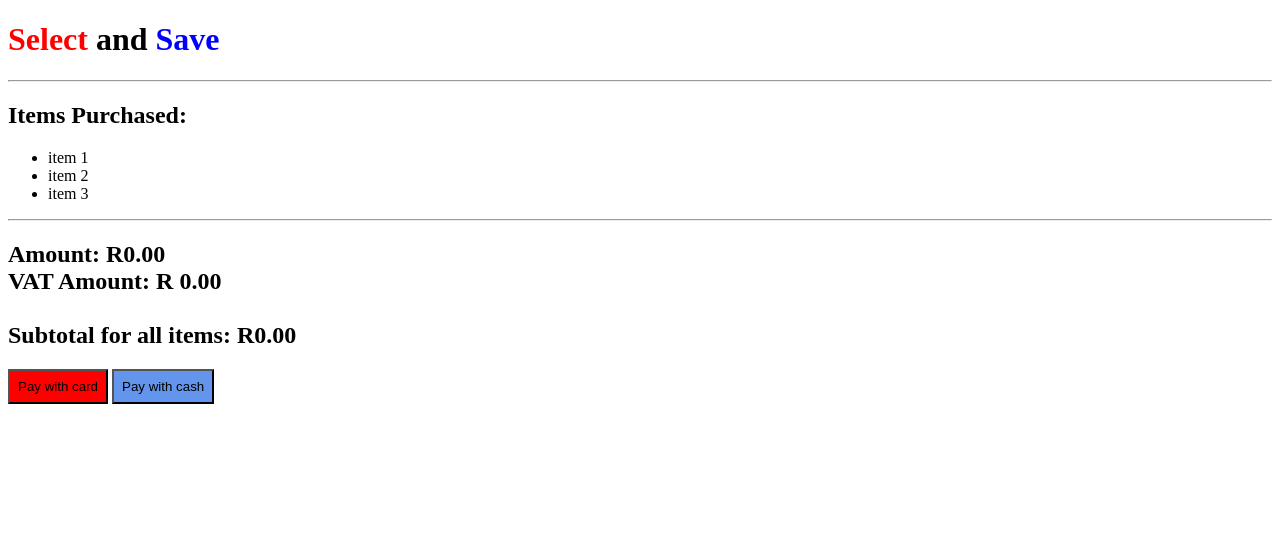
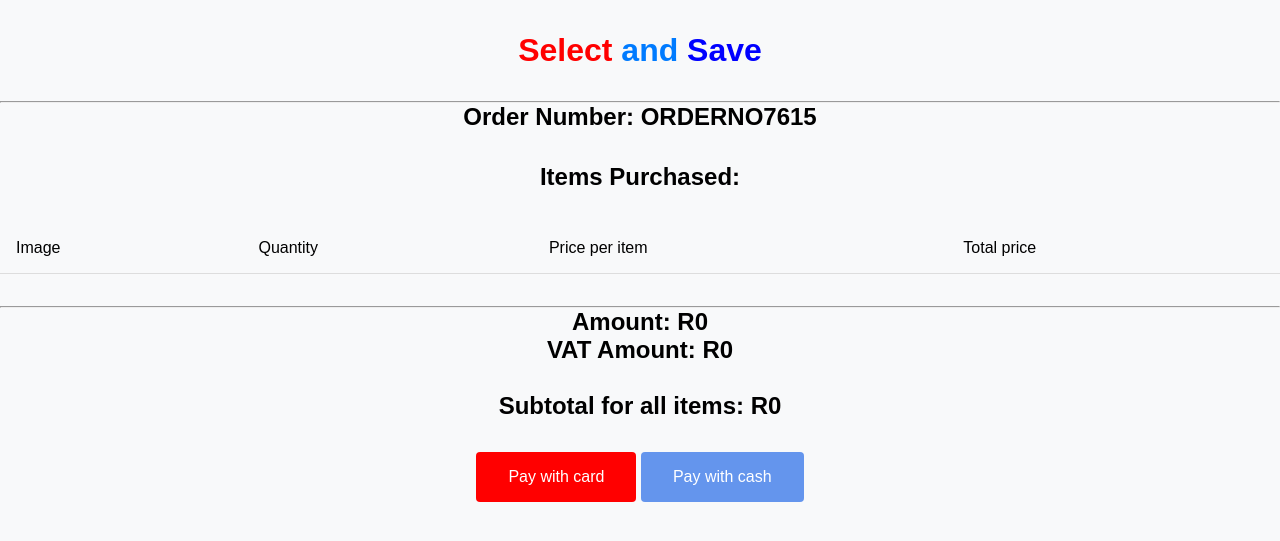
Before and after one commit to Robofish996/PHP-POS-Challenge, a PHP site: page /views/checkout.php in a window 1280 px wide. Shown: the top 541 px of the page. Run offline with PHP 8.4, Linux system fonts and the light colour scheme; lists and menus that the app fills with data are empty.

Commit message:
uploading project

```diff
--- /dev/null
+++ b/checkout.php
@@ -0,0 +1,114 @@
+<?php
+
+// Display error codes and messages
+ini_set('display_errors', 1);
+ini_set('display_startup_errors', 1);
+error_reporting(E_ALL);
+
+session_start();
+
+// Include the calculateVAT.php file
+require_once './include/calculateVAT.php';
+
+// Redirect back to index if payment button is selected
+if (isset($_GET['payment'])) {
+    // Perform payment processing logic here
+
+    // Clear the session order and order total
+    unset($_SESSION['order']);
+    unset($_SESSION['orderTotal']);
+
+    // Redirect back to the index page
+    header("Location: ./index.php");
+    exit;
+}
+
+// Generate a random order number
+function generateOrderNumber()
+{
+    return 'ORDERNO' . rand(1000, 9999);
+}
+
+$orderNumber = generateOrderNumber();
+?>
+
+<!DOCTYPE html>
+<html lang="en">
+<head>
+    <meta charset="UTF-8">
+    <meta http-equiv="X-UA-Compatible" content="IE=edge">
+    <meta name="viewport" content="width=device-width, initial-scale=1.0">
+    <title>S&S POS | Pay</title>
+    <link rel="stylesheet" href="./static/css/checkout.css">
+</head>
+<body>
+    <h1>
+        <span style="color:red">Select</span> and <span style="color:blue">Save</span>
+    </h1>
+
+    <hr>
+
+    <h2>Order Number: <?php echo $orderNumber; ?></h2>
+
+    <h2>Items Purchased:</h2>
+
+    <table>
+        <tr>
+            <th>Image</th>
+            <th>Quantity</th>
+            <th>Price per item</th>
+            <th>Total price</th>
+        </tr>
+        <?php
+        // Display the purchased items from the session order with quantities
+        if (isset($_SESSION['order'])) {
+            $orderItems = [];
+
+            foreach ($_SESSION['order'] as $item) {
+                $itemKey = $item['name'];
+
+                if (isset($orderItems[$itemKey])) {
+                    $orderItems[$itemKey]['quantity']++;
+                    $orderItems[$itemKey]['totalPrice'] += $item['price'];
+                } else {
+                    $orderItems[$itemKey] = [
+                        'name' => $item['name'],
+                        'quantity' => 1,
+                        'price' => $item['price'],
+                        'totalPrice' => $item['price'],
+                        'image' => $item['image']
+                    ];
+                }
+            }
+
+            foreach ($orderItems as $item) {
+                echo "<tr>";
+                echo "<td><img src='{$item['image']}' alt='{$item['name']}' width='100'></td>";
+                echo "<td>{$item['quantity']}</td>";
+                echo "<td>R{$item['price']}</td>";
+                echo "<td>R{$item['totalPrice']}</td>";
+                echo "</tr>";
+            }
+        }
+        ?>
+    </table>
+
+    <hr>
+
+    <h2>
+        Amount: R<span><?php echo $_SESSION['orderTotal'] ?? 0.00; ?></span>
+        <br>
+        VAT Amount: R<span><?php echo calculateVAT($_SESSION['orderTotal'] ?? 0.00); ?></span>
+        <br>
+        <br>
+        Subtotal for all items: R<span><?php echo $_SESSION['orderTotal'] ?? 0.00; ?></span>
+    </h2>
+
+    <form action="<?php echo $_SERVER['PHP_SELF']; ?>" method="get">
+        <button style="background-color:red" type="submit" name="payment">Pay with card</button>
+        <button style="background-color:cornflowerblue" type="submit" name="payment">Pay with cash</button>
+    </form>
+
+</body>
+
+</html>
--- a/include/calculateVAT.php
+++ b/include/calculateVAT.php
@@ -1,8 +1,8 @@
 <?php
 
 function calculateVAT($PurchasedItemsTotal) {
+    $vatAmount = $PurchasedItemsTotal * 0.15;
+    return $vatAmount;
+}
 
-    // business logic here...
-
-    return;
-}
+?>
--- /dev/null
+++ b/static/css/checkout.css
@@ -0,0 +1,74 @@
+/* Reset default margin and padding for all elements */
+* {
+    margin: 0;
+    padding: 0;
+    box-sizing: border-box;
+  }
+
+  /* Body styles */
+  body {
+    font-family: Arial, sans-serif;
+    background-color: #f8f9fa;
+  }
+
+  /* Container styles */
+  .container {
+    margin: 2rem auto;
+    max-width: 800px;
+    padding: 0 1rem;
+  }
+
+  /* Header styles */
+  h1 {
+    color: #007bff;
+    text-align: center;
+    margin: 2rem 0;
+  }
+
+  /* Table styles */
+  table {
+    width: 100%;
+    border-collapse: collapse;
+    margin-bottom: 2rem;
+  }
+
+  table th,
+  table td {
+    padding: 1rem;
+    border-bottom: 1px solid #dddddd;
+    text-align: left;
+  }
+
+  table th {
+    background-color: #f8f9fa;
+    font-weight: normal;
+  }
+
+  /* Amount styles */
+  h2 {
+    text-align: center;
+    margin-bottom: 2rem;
+  }
+
+  h2 span {
+    font-weight: bold;
+  }
+
+  /* Checkout button styles */
+  form {
+    text-align: center;
+  }
+
+  button {
+    padding: 1rem 2rem;
+    background-color: #00c853;
+    color: #ffffff;
+    border: none;
+    border-radius: 4px;
+    font-size: 1rem;
+    cursor: pointer;
+  }
+
+  button:hover {
+    background-color: #007bff;
+  }
--- a/static/css/style.css
+++ b/static/css/style.css
@@ -1,45 +1,119 @@
-.items {
+/* Reset default margin and padding for all elements */
+* {
+    margin: 0;
+    padding: 0;
+    box-sizing: border-box;
+  }
+
+  /* Body styles */
+  body {
+    font-family: Arial, sans-serif;
+    background-color: #f8f9fa;
+  }
+
+  /* Container styles */
+  .container {
+    margin: 2rem auto;
+    max-width: 800px;
+    padding: 0 1rem;
+  }
+
+  /* Header styles */
+  h1 {
+    color: #007bff;
+    text-align: center;
+    margin: 2rem 0;
+  }
+
+  /* Menu section styles */
+  .menu {
     display: grid;
     grid-template-columns: repeat(3, 1fr);
+    grid-auto-flow: row;
+    grid-gap: 1rem;
+    align-items: center;
+    justify-items: center;
   }
 
+
   .item {
-    margin: 5px;
-    padding: 30px;
-    background-color: rgb(214, 214, 214);
+    background-color: #ffffff;
+    padding: 1rem;
+    border-radius: 4px;
+    text-align: center;
+    box-shadow: 0 2px 4px rgba(0, 0, 0, 0.1);
+    transition: background-color 0.3s ease;
+    width: calc((100% - 2rem) / 3);
+    margin-top: 1rem;
   }
 
+
   .item:hover {
-    background-color: gray;
+    background-color: #007bff;
+    color: #423939;
+    cursor: pointer;
   }
 
+  .item img {
+    max-width: 100%;
+    max-height: 100%;
+    object-fit: contain;
+  }
+
+  .item h3 {
+    margin-top: 1rem;
+    font-size: 1.2rem; /* Adjust the font size as desired */
+    color: #333333;
+    text-decoration: underline; /* Add underline to the product name */
+  }
+  .item p {
+  color: #777777;
+  font-weight: bold; /* Add bold font weight to the barcode */
+}
+
+
+  /* Till display styles */
   .till__display {
-    margin: 2rem 25vw;
     text-align: center;
+    margin-bottom: 2rem;
   }
 
   .till__console {
     padding: 1rem;
-    background-color: black;
-    color: rgb(14, 182, 14);
+    background-color: #000000;
+    color: #00c853;
     font-size: 1.25rem;
   }
 
+  /* Checkout button styles */
   .checkout {
-    display: flex;
-    flex-direction: column;
-    justify-content: space-evenly;
+    text-align: center;
+    margin-top: 2rem;
   }
 
   .checkout button {
-    margin: 1rem 25vw;
-    padding: 1rem;
-    background-color: cornflowerblue;
+    padding: 1rem 2rem;
+    background-color: #00c853;
+    color: #ffffff;
+    border: none;
+    border-radius: 4px;
+    font-size: 1rem;
+    cursor: pointer;
   }
 
-button {
-    padding: 0.5rem;
+  .checkout button:hover {
+    background-color: #007bff;
   }
-button:hover {
-    cursor: pointer;
+
+  /* Additional color styles */
+  body {
+    color: #333333;
   }
+
+  .item p {
+    color: #777777;
+  }
+
+  hr {
+    border-color: #dddddd;
+  }
--- a/views/checkout.php
+++ /dev/null
@@ -1,59 +0,0 @@
-<?php
-
-// display error codes and messages
-    ini_set('display_errors', 1);
-    ini_set('display_startup_errors', 1);
-    error_reporting(E_ALL);
-
-    session_start();
-
-// redirect back to index if payment button is selected
-    if (isset($_GET['payment'])) {
-        session_unset();
-        header("Location: ./../");
-    }
-?>
-
-<!DOCTYPE html>
-<html lang="en">
-<head>
-    <meta charset="UTF-8">
-    <meta http-equiv="X-UA-Compatible" content="IE=edge">
-    <meta name="viewport" content="width=device-width, initial-scale=1.0">
-    <title>S&S POS | Pay</title>
-    <link rel="stylesheet" href="./../static/css/style.css">
-</head>
-<body>
-    <h1>
-        <span style="color:red">Select</span> and <span style="color:blue">Save</span>
-    </h1>
-
-    <hr>
-
-    <h2>Items Purchased:</h2>
-
-    <ul>
-        <li>item 1</li>
-        <li>item 2</li>
-        <li>item 3</li>
-    </ul>
-
-    <hr>
-
-    <h2>
-        Amount: R<span>0.00</span>
-        <br>
-        VAT Amount: R <span>0.00</span>
-        <br>
-        <br>
-        Subtotal for all items: R<span>0.00</span>
-    </h2>
-
-    <form action="<?php echo $_SERVER['PHP_SELF']; ?>" method="get">
-        <button style="background-color:red" type="submit" name="payment">Pay with card</button>
-        <button style="background-color:cornflowerblue" type="submit" name="payment">Pay with cash</button>
-    </form>
-
-</body>
-
-</html>
```
Also changed, not shown: include/addItem.php (+30 -2 lines), index.php (+31 -23 lines), model/MenuItem.php (+29 -5 lines), static/img/products/airFryer.jpg, static/img/products/defyKettle.jpg, static/img/products/hisenseHeadset.jpg, static/img/products/jvcHomeTheatreSystem.jpg, static/img/products/jvcradio.jpg, static/img/products/lgTV.jpg, static/img/products/samsungMicrowave.jpg, static/img/products/samsungWashingmachine.jpg, static/img/products/telefunkenTV.jpg. Lines whose indentation alone changed are shown as unchanged.
